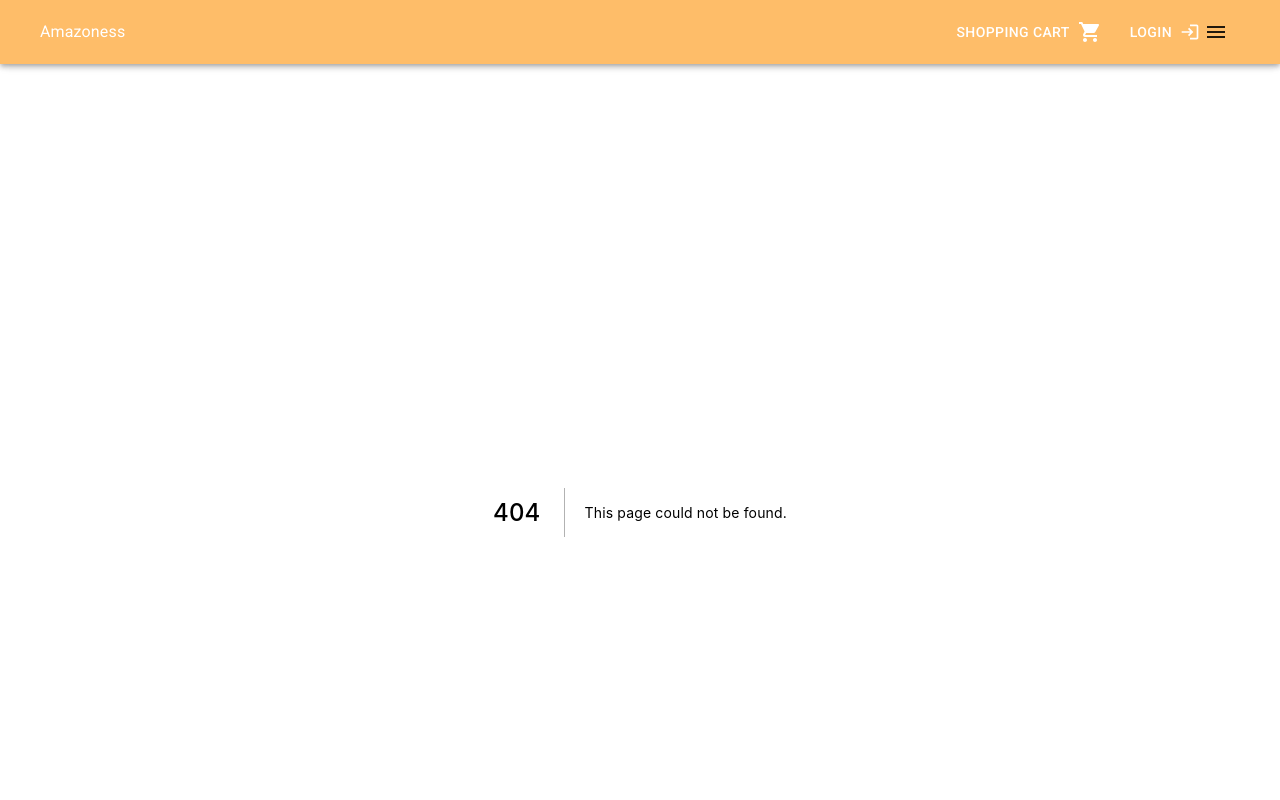
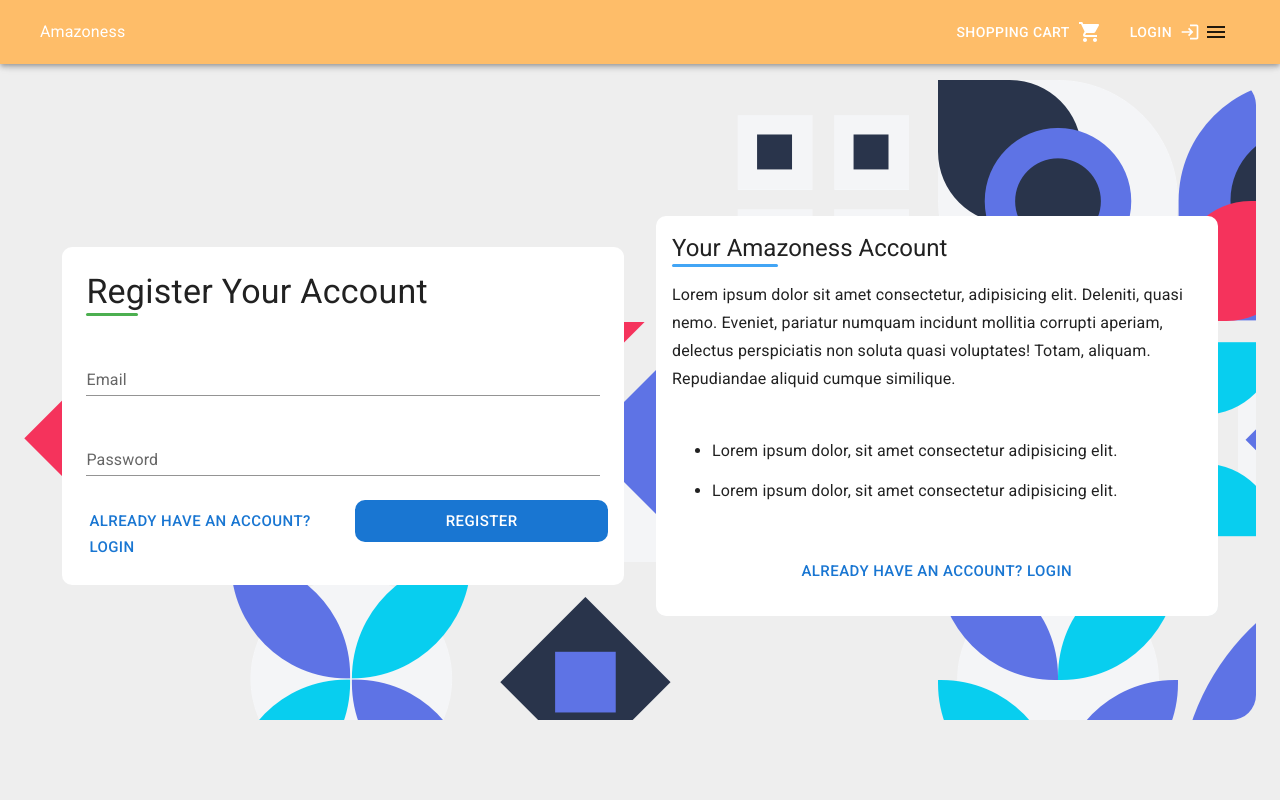
Before and after one commit to TheMrCorvy/amazoness, a Next.js app: page /register in a window 1280 px wide. Before the commit this address had no page. Shown: the top 800 px of the page. Built offline with nearby package versions, Linux system fonts and the light colour scheme.

Commit message:
added register page (literally the same page as login)

```diff
--- /dev/null
+++ b/src/pages/register.tsx
@@ -0,0 +1,131 @@
+import { FC } from "react"
+import NextLink from "next/link"
+
+import {
+	Button,
+	Card,
+	CardContent,
+	TextField,
+	Grid,
+	Typography,
+	FormControl,
+	CardActions,
+} from "@mui/material"
+import useStyles from "../styles/pages/register"
+
+import UnderlinedTitle from "../components/UnderlinedTitle"
+
+import { appName, urlKeyWords } from "../misc/staticData"
+
+const RegisterPage: FC = () => {
+	const classes = useStyles()
+
+	return (
+		<div className={classes.mainBgImage}>
+			<Grid
+				container
+				spacing={4}
+				justifyContent="center"
+				className={classes.mainGridContainer}
+			>
+				<Grid item xs={12} md={6} className={classes.mainGridItem}>
+					<Card elevation={0} className={classes.smallPadding}>
+						<CardContent>
+							<Grid container justifyContent="space-between" spacing={4}>
+								<Grid item xs={12}>
+									<UnderlinedTitle
+										variant="h4"
+										color="success"
+										body="register your account"
+										useCaps
+									/>
+								</Grid>
+								<Grid item xs={12}>
+									<FormControl fullWidth color="info">
+										<TextField color="info" label="Email" variant="standard" />
+									</FormControl>
+								</Grid>
+								<Grid item xs={12}>
+									<FormControl fullWidth color="info">
+										<TextField
+											color="info"
+											label="Password"
+											variant="standard"
+										/>
+									</FormControl>
+								</Grid>
+							</Grid>
+						</CardContent>
+						<CardActions>
+							<Grid justifyContent="space-between" container spacing={3}>
+								<Grid item xs={12} md={6}>
+									<NextLink href={urlKeyWords.login} passHref>
+										<Button color="info" size="large" component="a">
+											already have an account? login
+										</Button>
+									</NextLink>
+								</Grid>
+								<Grid item xs={12} md={6} xl={4}>
+									<Button
+										size="large"
+										color="info"
+										variant="contained"
+										disableElevation
+										fullWidth
+									>
+										register
+									</Button>
+								</Grid>
+							</Grid>
+						</CardActions>
+					</Card>
+				</Grid>
+				<Grid item xs={12} md={6} className={classes.mainGridItem}>
+					<Card elevation={0} className={classes.glassEffect}>
+						<CardContent className={classes.bigCardContent}>
+							<UnderlinedTitle
+								variant="h5"
+								length={20}
+								color="info"
+								body={`your ${appName} account`}
+								useCaps
+							/>
+
+							<Typography
+								variant="subtitle1"
+								paragraph
+								gutterBottom
+								className={classes.marginTop}
+							>
+								Lorem ipsum dolor sit amet consectetur, adipisicing elit. Deleniti,
+								quasi nemo. Eveniet, pariatur numquam incidunt mollitia corrupti
+								aperiam, delectus perspiciatis non soluta quasi voluptates! Totam,
+								aliquam. Repudiandae aliquid cumque similique.
+							</Typography>
+
+							<ul>
+								<li>
+									<Typography variant="body1" paragraph>
+										Lorem ipsum dolor, sit amet consectetur adipisicing elit.
+									</Typography>
+								</li>
+								<li>
+									<Typography variant="body1" paragraph>
+										Lorem ipsum dolor, sit amet consectetur adipisicing elit.
+									</Typography>
+								</li>
+							</ul>
+							<NextLink href={urlKeyWords.login} passHref>
+								<Button size="large" color="info" component="a">
+									already have an account? login
+								</Button>
+							</NextLink>
+						</CardContent>
+					</Card>
+				</Grid>
+			</Grid>
+		</div>
+	)
+}
+
+export default RegisterPage
--- /dev/null
+++ b/src/styles/pages/register.ts
@@ -0,0 +1,48 @@
+import { makeStyles } from "@mui/styles"
+
+const useStyles = makeStyles({
+	mainBgImage: {
+		backgroundImage: 'url("/images/bg.png")',
+		backgroundRepeat: "no-repeat",
+		backgroundSize: "auto",
+		width: "100%",
+		minHeight: "80vh",
+		borderRadius: 25,
+	},
+	mainGridContainer: {
+		width: "100%",
+		minHeight: "80vh",
+		padding: "3vw",
+		marginLeft: -2,
+		display: "flex",
+		verticalAlign: "center",
+		justifyContent: "center",
+		alignItems: "center",
+	},
+	mainGridItem: {
+		height: "100%",
+		display: "flex",
+		verticalAlign: "center",
+		alignItems: "center",
+		justifyContent: "center",
+	},
+	smallPadding: {
+		padding: "0.5rem",
+	},
+	glassEffect: {
+		width: "100%",
+		background: "rgba(255,255,255,0.2)",
+		backdropFilter: "blur(40px)",
+	},
+	bigCardContent: {
+		display: "flex",
+		flexDirection: "column",
+		justifyContent: "space-between",
+		minHeight: "50vh",
+	},
+	marginTop: {
+		marginTop: "1rem",
+	},
+})
+
+export default useStyles
```
